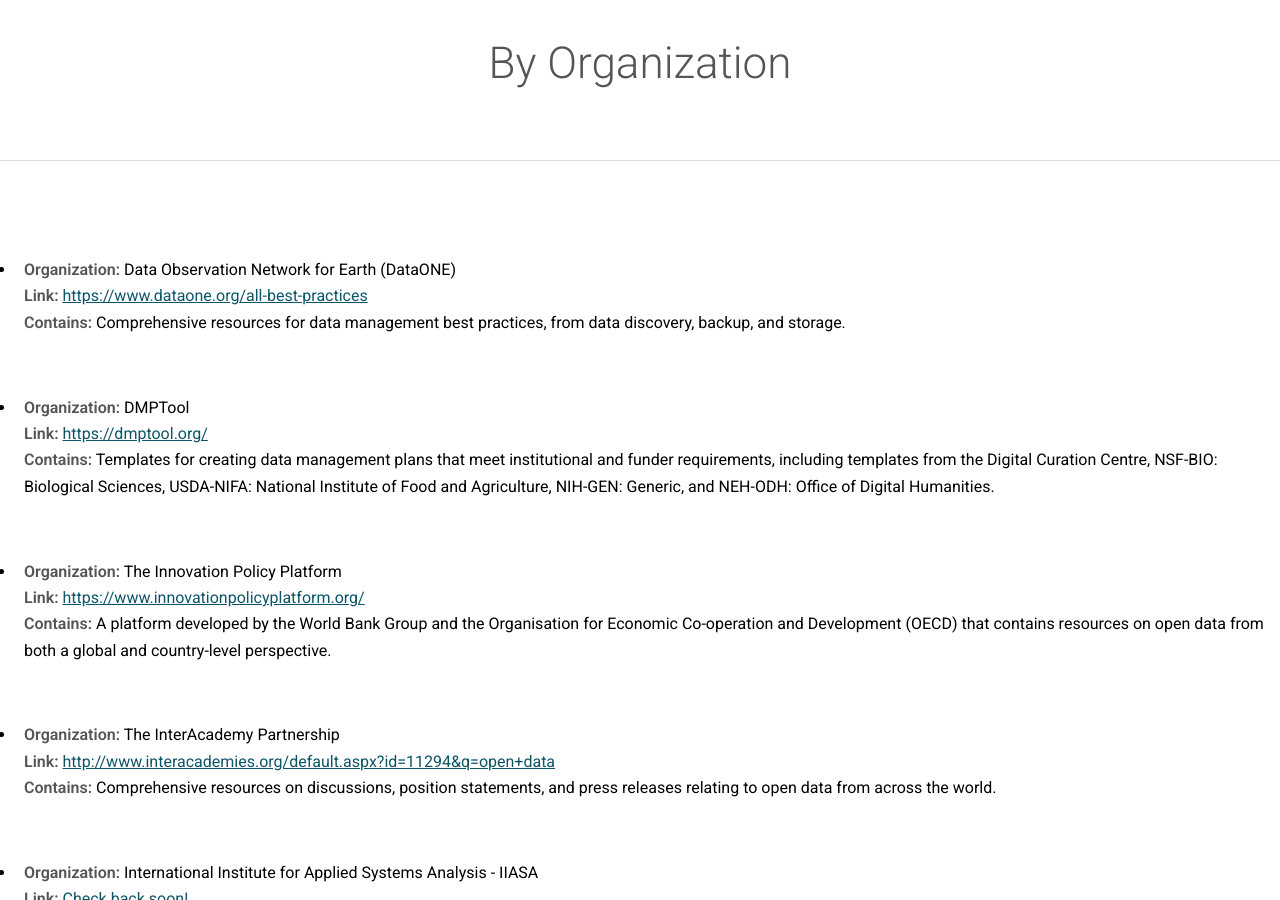
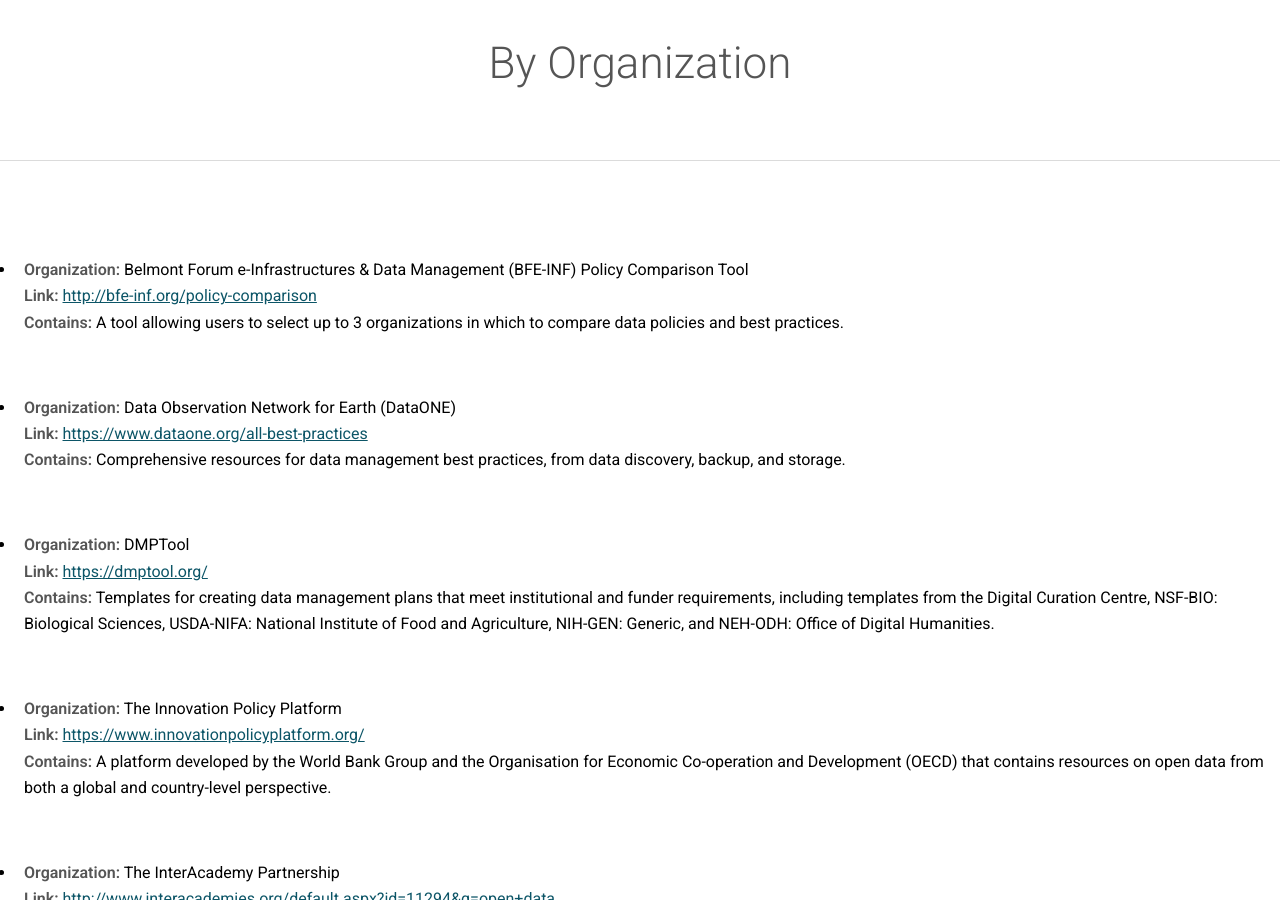
Before and after one commit to bfe-inf/toolkit, a Jekyll site: the page bp&s-by-org.html, which Jekyll copies as it is, in a window 1280 px wide and 900 px high, scrolled down 484 px. Built offline with Jekyll 4.4.1, drawn with Linux system fonts in a browser that asks for light colours.

Commit message:
Update bp&s-by-org.html

```diff
--- a/bp&s-by-org.html
+++ b/bp&s-by-org.html
@@ -49,6 +49,11 @@
 			<section id="two" class="wrapper">
       				<div class"inner">
    				 	<ul>
+	     					<li> <strong>Organization:</strong> Belmont Forum e-Infrastructures & Data Management (BFE-INF) Policy Comparison Tool <br/>
+             	   				<strong>Link:</strong> <a href="http://bfe-inf.org/policy-comparison" target="_blank">http://bfe-inf.org/policy-comparison</a><br/>
+		   				<strong>Contains:</strong> A tool allowing users to select up to 3 organizations in which to compare data policies and best practices. </li><br/>
+					</ul>
+					<ul>
 	     					<li> <strong>Organization:</strong> Data Observation Network for Earth (DataONE) <br/>
              	   				<strong>Link:</strong> <a href="https://www.dataone.org/all-best-practices" target="_blank">https://www.dataone.org/all-best-practices</a><br/>
 		   				<strong>Contains:</strong> Comprehensive resources for data management best practices, from data discovery, backup, and storage. </li><br/>
```
